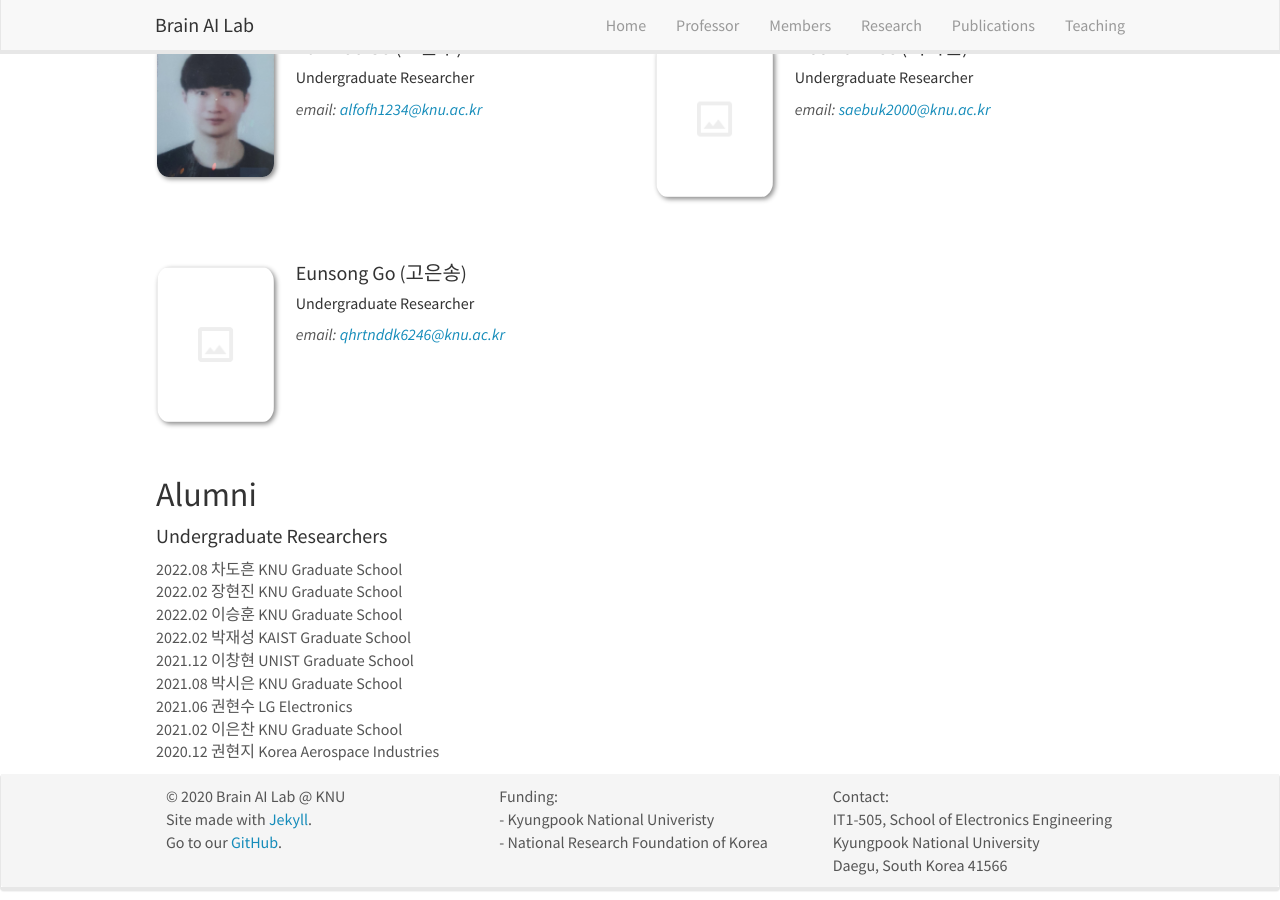
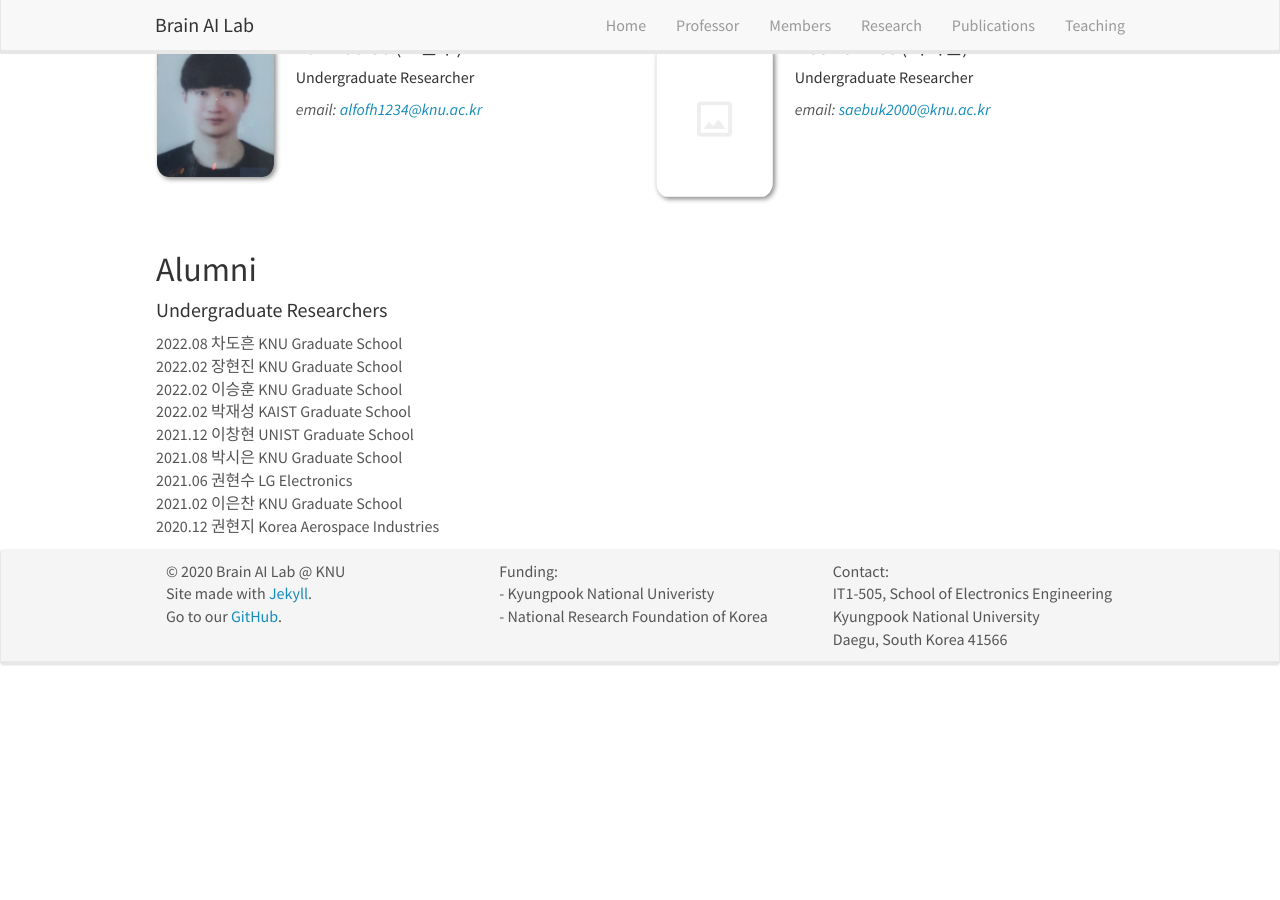
Before and after one commit to KNU-BrainAI/knu-brainai.github.io, a Jekyll site: the page built from _pages/members.md, in a window 1280 px wide and 900 px high, scrolled down 1062 px. Built offline with Jekyll 4.4.1, drawn with Linux system fonts in a browser that asks for light colours; nearby versions of some CDN libraries; after the commit the page ends 1749 px from its top, so only the background shows below that.

Commit message:
Update team_members.yml

```diff
--- a/_data/team_members.yml
+++ b/_data/team_members.yml
@@ -73,10 +73,3 @@
   email: saebuk2000@knu.ac.kr
   number_educ: 1
   education1:
-
-- name: Eunsong Go (고은송)
-  photo: blank.png
-  info: Undergraduate Researcher
-  email: qhrtnddk6246@knu.ac.kr
-  number_educ: 1
-  education1:
```
